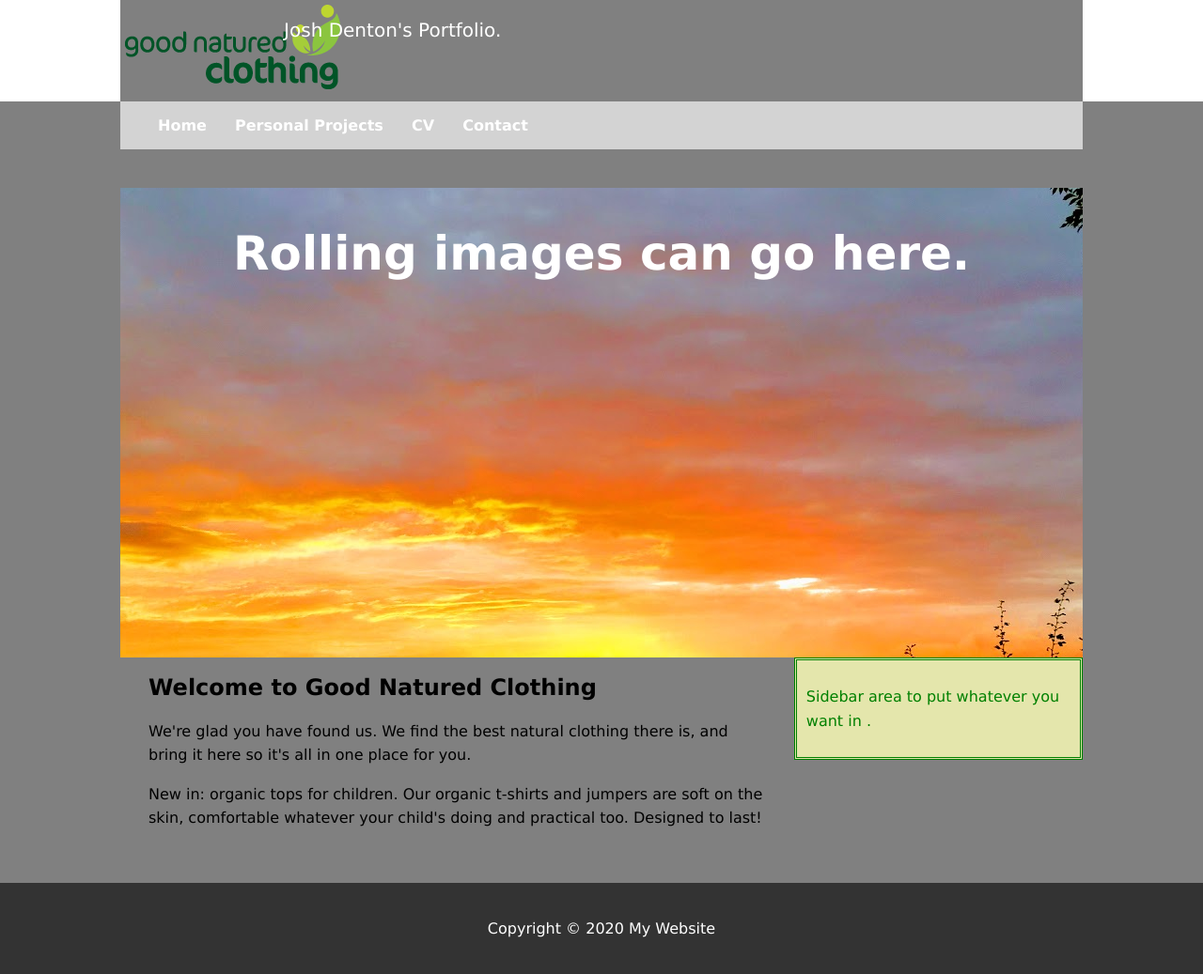
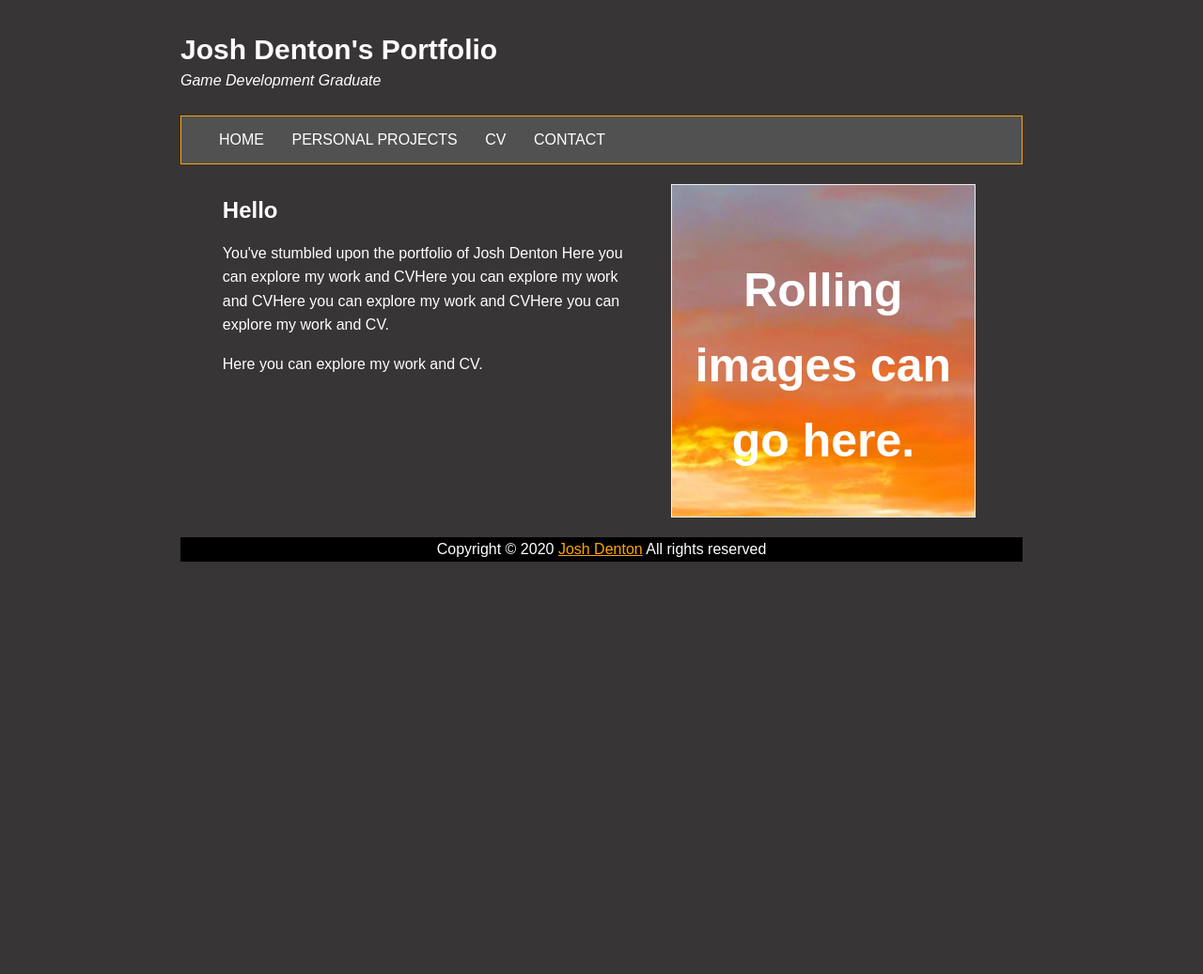
Before and after one commit to joshuadenton5/joshuadenton.github.io, a PHP site: page / in a window 1280 px wide. Shown: the whole page at 94% size. After the commit the page ends 598 px from the top, so only its background shows below. Run offline with PHP 8.4, Linux system fonts and the light colour scheme.

Commit message:
changes to style etc

```diff
--- a/css/style.css
+++ b/css/style.css
@@ -1,20 +1,25 @@
-body{
-	background-color: #ffffff;
-	color:rgb(0, 0, 0);
-	font-family: 'Lucida Sans', 'Lucida Sans Regular', 'Lucida Grande', 'Lucida Sans Unicode', Geneva, Verdana, sans-serif;
-	font-size:16px;
-	line-height: 1.6em;
-	margin:0;
-    background-color:grey;
+body {
+    background-color: #ffffff;
+    color: rgb(0, 0, 0);
+    font-family: sans-serif;
+    font-size: 16px;
+    line-height: 1.6em;
+    margin: 0;
+    background-color: rgb(55, 53, 53);
 }
 .container{
-	width:80%;
+	width:70%;
 	margin:auto;
 	overflow: hidden;
-    background-color: grey;
+    background-color: rgb(55, 53, 53);
 }
-#main-header{
-	background-color: rgb(255, 255, 255);
+.mainCon{
+    width:90%;
+    margin:auto;
+}
+#main-header
+{
+
 }
 #logo{
 	float: left;
@@ -23,23 +28,30 @@ body{
 	box-sizing:border-box;
 	background-position: center center;
 }
-#main-header aside{
+#main-header h1{
 	width: 60%;
 	box-sizing:border-box;
 	padding-top: 20px;
-	font-size: 20px;
+    padding-bottom: 5px;
+	font-size: 30px;
 	color: white;
+    margin-bottom: 2px;
+}
+#main-header p{
+    color:white;
+    margin-bottom: 25px;
+    margin-top: 0px;
 }
 #navbar{
-	background-color: lightgrey;
+	background-color: rgb(81, 81, 81);
+    border:ridge;
+    border-color: orange;
+    border-width: 1px;
 }
 #bar{
 	display: inline-block;
 	vertical-align: middle;
 	line-height: normal;
-}
-#nav-split{
-	margin:210px;
 }
 #navbar ul{
 	list-style: none;
@@ -55,25 +67,17 @@ body{
 #navbar a:hover{
 	color:orange;
 }
-#search{
-	border-radius: 8px;
-	width: 60%;
-	height: 25px;
-	border: none;
-}
-#search-button{
-	border-radius: 8px;
-	height: 25px;
-	cursor: pointer;
-	border: none;
-}
+
 #showcase{
-	background-image:url(../images/BartonSunset.jpg);
+    background-image: url(../images/BartonSunset.jpg);
 	background-repeat: no-repeat;
 	background-position: center center;
-	min-height: 500px;
-	margin:auto;
+	margin:5px;
 	text-align: center;
+    border: ridge;
+    border-width: thin;
+    float: right;
+    width: 40%;
 }
 #showcase h1{
 	color: #fff;
@@ -83,25 +87,23 @@ body{
 }
 #main{
 	float:left;
-	width:70%;
-	padding: 0 30px;
+	width:55%;
 	box-sizing:border-box;
+    color:white;
 }
-#sidebar{
-	float:right;
-	width:30%;
-	background: #e4e6ac;
-	color: green;
-	padding:10px;
-	box-sizing:border-box;
-	border:double;
+#sidebar {
+
 }
 #main-footer{
-	background: #333;
-	color:rgb(255, 255, 255);
+	background: black;
+	color:white;
 	text-align: center;
-	padding: 20px;
-	margin-top:40px;
+    width:70%;
+    margin:auto;
+}
+#main-footer a{
+    color:orange;
+
 }
 
 @media(max-width:1200px){
@@ -113,7 +115,6 @@ body{
 	{
 		width: 100%;
 		position: center center;
-		border: ridge;
 	}
 	#navbar, #navbar ul,#navbar li, #navbar a{
 		width: 100%;
--- a/index.html
+++ b/index.html
@@ -10,10 +10,10 @@
 		<div class ="container">
 			<div id = "logo">
 				<a href="#">
-					<img src="images/good-natured-clothing-logo.png">
 				</a>
 			</div>
-			<aside>Josh Denton's Portfolio.</aside>
+			<h1>Josh Denton's Portfolio</h1>
+            <p><i>Game Development Graduate</i></p>
 		</div>
 	</header>
 
@@ -21,32 +21,32 @@
 		<div id="navbar">
 			<div id = "bar">
                 <ul>
-                    <li><a href="#"><strong>Home</strong></a></li>
-                    <li><a href="#"><strong>Personal Projects</strong></a></li>
-                    <li><a href="New"><strong>CV</strong></a></li>
-                    <li><a href="#"><strong>Contact</strong></a></li>
+                    <li><a href="#">HOME</a></li>
+                    <li><a href="#">PERSONAL PROJECTS</></a></li>
+                    <li><a href="New">CV</></a></li>
+                    <li><a href="#">CONTACT</></a></li>
                 </ul>
 			</div>
 		</div>
 	</nav>
-		<div class = "container">
-			<section id = "showcase">
-				<h1> Rolling images can go here.
-				</h1>
-			</section>
-		</div>
-	<div class = "container">
-		<section id = "main">
-			<h1>Welcome to Good Natured Clothing </h1>
-			<p>We're glad you have found us. We find the best natural clothing there is, and bring it here so it's all in one place for you.</p>
-			<p>New in: organic tops for children. Our organic t-shirts and jumpers are soft on the skin, comfortable whatever your child's doing and practical too. Designed to last!</p>
-		</section>
-		<aside id="sidebar">
-			<p>Sidebar area to put whatever you want in .</p>
-		</aside>
-	</div>
+
+    <div class="container">
+        <div class="mainCon">
+            <section id="main">
+                <h1>Hello</h1>
+                <p>You've stumbled upon the portfolio of Josh Denton Here you can explore my work and CVHere you can explore my work and CVHere you can explore my work and CVHere you can explore my work and CV. </p>
+                <p>Here you can explore my work and CV.</p>
+            </section>
+            <section id="showcase">
+                <h1> Rolling images can go here.</h1>
+            </section>
+            <aside id="sidebar">
+                <p> </p>
+            </aside>
+        </div>
+    </div>
 	<footer id = "main-footer">
-		<p>Copyright &copy; 2020 My Website</p>
+		<p>Copyright &copy; 2020 <a href="https://joshuadenton5.github.io/">Josh Denton</a> All rights reserved</p>
 	</footer>
 </body>
 </html>
```
